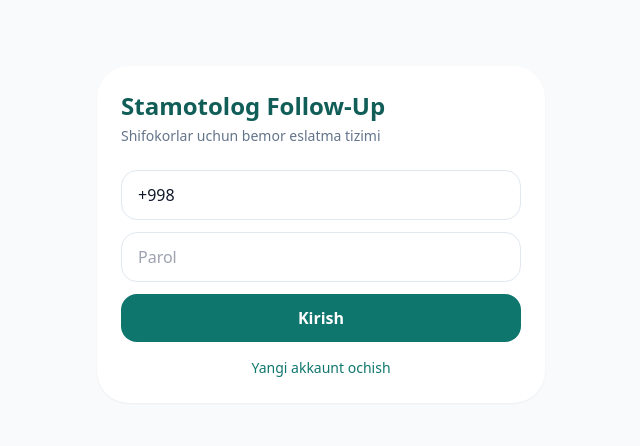
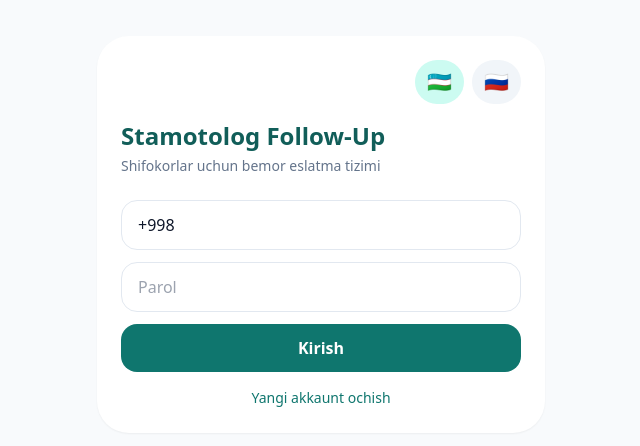
Before and after one commit to yuksalishcrm-cell/stamotolog2026, a React (Vite) app in the folder frontend/: page /login in a window 1280 px wide. Shown: the part 166-612 px from the top of the page, without its empty margins (319-959 px from the left). Built offline with nearby package versions, Linux system fonts and the light colour scheme.

Commit message:
Add language switcher and Telegram patient link

```diff
--- a/frontend/src/pages/Login.jsx
+++ b/frontend/src/pages/Login.jsx
@@ -1,8 +1,38 @@
 import { useState } from 'react';
 import { api } from '../api/client.js';
 
+const TEXT = {
+  uz: {
+    title: 'Stamotolog Follow-Up',
+    subtitle: 'Shifokorlar uchun bemor eslatma tizimi',
+    name: 'Shifokor FISH',
+    email: 'Email',
+    phone: '+998901234567',
+    password: 'Parol',
+    login: 'Kirish',
+    register: 'Ro‘yxatdan o‘tish',
+    createAccount: 'Yangi akkaunt ochish',
+    haveAccount: 'Akkaunt bor, kirish',
+    error: 'Xatolik yuz berdi'
+  },
+  ru: {
+    title: 'Stamotolog Follow-Up',
+    subtitle: 'Система напоминаний для врачей',
+    name: 'ФИО врача',
+    email: 'Email',
+    phone: '+998901234567',
+    password: 'Пароль',
+    login: 'Войти',
+    register: 'Зарегистрироваться',
+    createAccount: 'Создать аккаунт',
+    haveAccount: 'Уже есть аккаунт, войти',
+    error: 'Произошла ошибка'
+  }
+};
+
 export default function Login() {
   const [mode, setMode] = useState('login');
+  const [lang, setLang] = useState(localStorage.getItem('lang') || 'uz');
   const [form, setForm] = useState({
     name: '',
     phone: '+998',
@@ -10,6 +40,13 @@ export default function Login() {
     password: ''
   });
   const [error, setError] = useState('');
+
+  const t = TEXT[lang];
+
+  function changeLang(nextLang) {
+    setLang(nextLang);
+    localStorage.setItem('lang', nextLang);
+  }
 
   async function submit(e) {
     e.preventDefault();
@@ -22,28 +59,47 @@ export default function Login() {
       localStorage.setItem('doctor', JSON.stringify(data.doctor));
       window.location.href = '/';
     } catch (err) {
-      setError(err.response?.data?.message || 'Xatolik yuz berdi');
+      setError(err.response?.data?.message || t.error);
     }
   }
 
   return (
     <div className="flex min-h-screen items-center justify-center px-4 py-8">
       <div className="w-full max-w-md rounded-[2rem] bg-white p-6 shadow-sm">
-        <h1 className="text-2xl font-bold text-teal-800">Stamotolog Follow-Up</h1>
-        <p className="mt-1 text-sm text-slate-500">Shifokorlar uchun bemor eslatma tizimi</p>
+        <div className="mb-4 flex justify-end gap-2">
+          <button
+            type="button"
+            onClick={() => changeLang('uz')}
+            className={`rounded-full px-3 py-2 text-xl ${lang === 'uz' ? 'bg-teal-100' : 'bg-slate-100'}`}
+            title="O‘zbekcha"
+          >
+            🇺🇿
+          </button>
+          <button
+            type="button"
+            onClick={() => changeLang('ru')}
+            className={`rounded-full px-3 py-2 text-xl ${lang === 'ru' ? 'bg-teal-100' : 'bg-slate-100'}`}
+            title="Русский"
+          >
+            🇷🇺
+          </button>
+        </div>
+
+        <h1 className="text-2xl font-bold text-teal-800">{t.title}</h1>
+        <p className="mt-1 text-sm text-slate-500">{t.subtitle}</p>
 
         <form onSubmit={submit} className="mt-6 space-y-3">
           {mode === 'register' && (
             <>
               <input
                 className="input"
-                placeholder="Shifokor FISH"
+                placeholder={t.name}
                 value={form.name}
                 onChange={(e) => setForm({ ...form, name: e.target.value })}
               />
               <input
                 className="input"
-                placeholder="Email"
+                placeholder={t.email}
                 value={form.email}
                 onChange={(e) => setForm({ ...form, email: e.target.value })}
               />
@@ -52,22 +108,27 @@ export default function Login() {
 
           <input
             className="input"
-            placeholder="+998901234567"
+            placeholder={t.phone}
             value={form.phone}
             onChange={(e) => setForm({ ...form, phone: e.target.value })}
           />
+
           <input
             className="input"
-            placeholder="Parol"
+            placeholder={t.password}
             type="password"
             value={form.password}
             onChange={(e) => setForm({ ...form, password: e.target.value })}
           />
 
-          {error && <div className="rounded-2xl bg-red-50 px-4 py-3 text-sm text-red-700">{error}</div>}
+          {error && (
+            <div className="rounded-2xl bg-red-50 px-4 py-3 text-sm text-red-700">
+              {error}
+            </div>
+          )}
 
           <button className="btn btn-primary w-full">
-            {mode === 'login' ? 'Kirish' : 'Ro‘yxatdan o‘tish'}
+            {mode === 'login' ? t.login : t.register}
           </button>
         </form>
 
@@ -75,7 +136,7 @@ export default function Login() {
           onClick={() => setMode(mode === 'login' ? 'register' : 'login')}
           className="mt-4 w-full text-sm text-teal-700"
         >
-          {mode === 'login' ? 'Yangi akkaunt ochish' : 'Akkaunt bor, kirish'}
+          {mode === 'login' ? t.createAccount : t.haveAccount}
         </button>
       </div>
     </div>
--- a/frontend/src/pages/PatientDetail.jsx
+++ b/frontend/src/pages/PatientDetail.jsx
@@ -12,14 +12,19 @@ export default function PatientDetail() {
 
   if (!patient) return <p>Yuklanmoqda...</p>;
 
-  const botLink = `https://t.me/YOUR_BOT_USERNAME?start=patient_${patient.id}`;
+  const botUsername = (import.meta.env.VITE_TELEGRAM_BOT_USERNAME || 'YOUR_BOT_USERNAME').replace('@', '');
+  const botLink = `https://t.me/${botUsername}?start=patient_${patient.id}`;
 
   return (
     <div className="space-y-5">
       <div className="card">
         <h2 className="text-2xl font-bold">{patient.fullName}</h2>
-        <p className="text-sm text-slate-500">{patient.phone} · {patient.age || '-'} yosh</p>
-        {patient.telegramUsername && <p className="text-sm text-teal-700">@{patient.telegramUsername}</p>}
+        <p className="text-sm text-slate-500">
+          {patient.phone} · {patient.age || '-'} yosh
+        </p>
+        {patient.telegramUsername && (
+          <p className="text-sm text-teal-700">@{patient.telegramUsername}</p>
+        )}
         <p className="mt-3">{patient.complaint}</p>
       </div>
 
@@ -31,15 +36,47 @@ export default function PatientDetail() {
         <div className="card">
           <h3 className="font-bold">Telegram ulash</h3>
           <p className="mt-1 text-sm text-slate-500">
-            Bemor botga bir marta /start bosishi kerak. Bot username’ni keyin sozlamadan o‘zgartiring.
+            Bemor Telegram eslatma olishi uchun mana shu maxsus link orqali botga kirib /start bosishi kerak.
           </p>
-          <p className="mt-3 break-all rounded-2xl bg-slate-50 p-3 text-sm">{botLink}</p>
+
+          {botUsername === 'YOUR_BOT_USERNAME' ? (
+            <div className="mt-3 rounded-2xl bg-red-50 p-3 text-sm text-red-700">
+              Bot username sozlanmagan. Railway frontend Variables ichiga
+              <b> VITE_TELEGRAM_BOT_USERNAME</b> qo‘shing.
+            </div>
+          ) : (
+            <>
+              <a
+                href={botLink}
+                target="_blank"
+                rel="noreferrer"
+                className="mt-3 block break-all rounded-2xl bg-teal-50 p-3 text-sm text-teal-800"
+              >
+                {botLink}
+              </a>
+              <p className="mt-2 text-xs text-slate-500">
+                Shu linkni bemorga yuboring yoki bemorning telefonida ochib bering.
+              </p>
+            </>
+          )}
+        </div>
+      )}
+
+      {patient.telegramChatId && (
+        <div className="card border-teal-100 bg-teal-50">
+          <h3 className="font-bold text-teal-800">Telegram ulangan</h3>
+          <p className="mt-1 text-sm text-teal-700">
+            Endi bu bemorga follow-up eslatmalar Telegram orqali yuboriladi.
+          </p>
         </div>
       )}
 
       <div className="card">
         <h3 className="mb-3 font-bold">Muolajalar tarixi</h3>
         <div className="space-y-3">
+          {patient.visits.length === 0 && (
+            <p className="text-sm text-slate-500">Hozircha muolaja yo‘q</p>
+          )}
           {patient.visits.map((v) => (
             <div key={v.id} className="rounded-2xl bg-slate-50 p-3">
               <p className="font-semibold">{new Date(v.visitDate).toLocaleString()}</p>
@@ -52,6 +89,9 @@ export default function PatientDetail() {
       <div className="card">
         <h3 className="mb-3 font-bold">Follow-up tarixi</h3>
         <div className="space-y-3">
+          {patient.followups.length === 0 && (
+            <p className="text-sm text-slate-500">Hozircha follow-up yo‘q</p>
+          )}
           {patient.followups.map((f) => (
             <div key={f.id} className="rounded-2xl bg-slate-50 p-3">
               <p className="font-semibold">{new Date(f.scheduledAt).toLocaleString()}</p>
```
